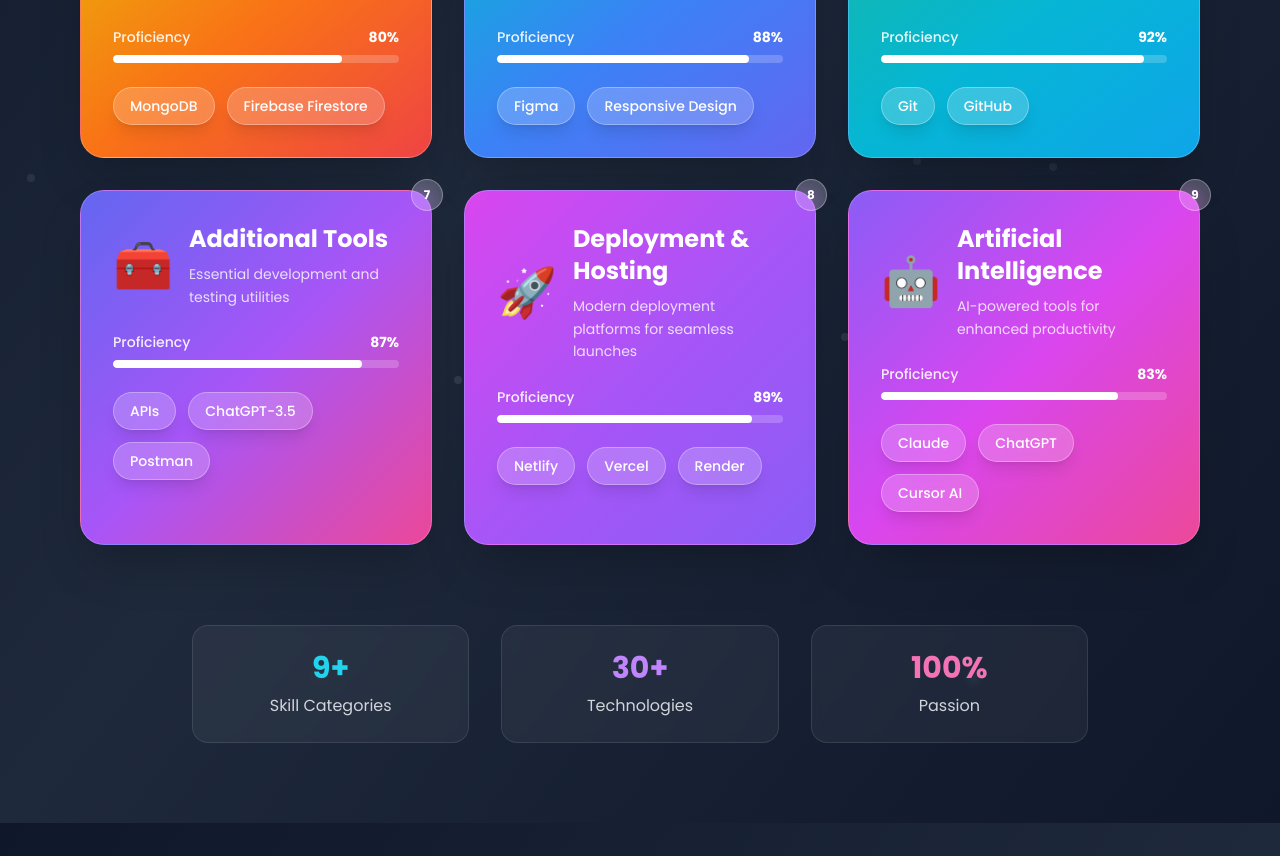
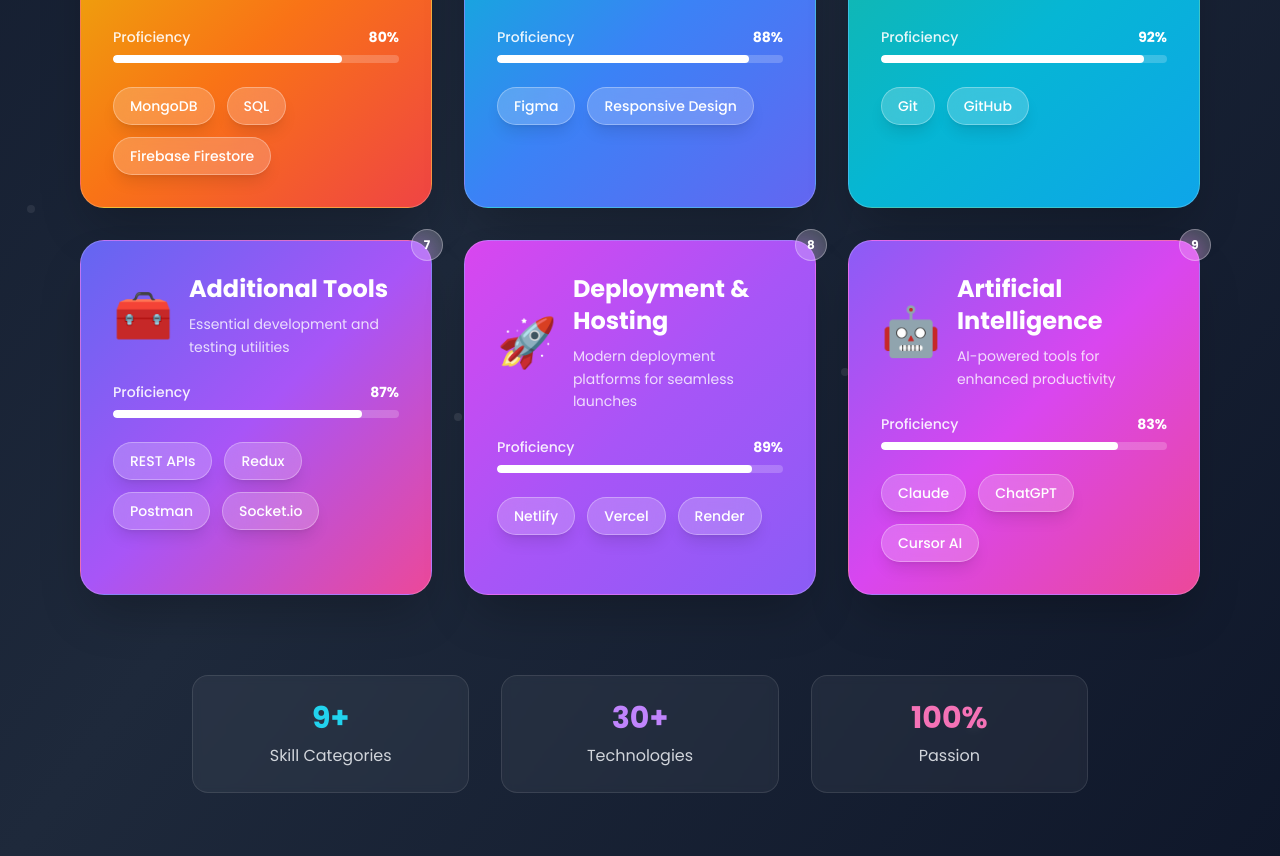
Before and after one commit to uzma-a/Portfolio, a React (Vite) app: page / in a window 1280 px wide. Shown: the part 2760-3616 px from the top of the page. Built offline with nearby package versions, Linux system fonts and the light colour scheme.

Commit message:
add skills

```diff
--- a/src/Components/Skills.jsx
+++ b/src/Components/Skills.jsx
@@ -29,7 +29,7 @@
     title: 'Database',
     color: 'from-yellow-500 via-orange-500 to-red-500',
     icon: '🗄️',
-    skills: ['MongoDB', 'Firebase Firestore'],
+    skills: ['MongoDB', 'SQL' ,'Firebase Firestore'],
     description: 'Database solutions for scalable data management',
     level: 80
   },
@@ -53,7 +53,7 @@
     title: 'Additional Tools',
     color: 'from-indigo-500 via-purple-500 to-pink-500',
     icon: '🧰',
-    skills: ['APIs', 'ChatGPT-3.5', 'Postman'],
+    skills: ['REST APIs', 'Redux', 'Postman', 'Socket.io'],
     description: 'Essential development and testing utilities',
     level: 87
   },
```
